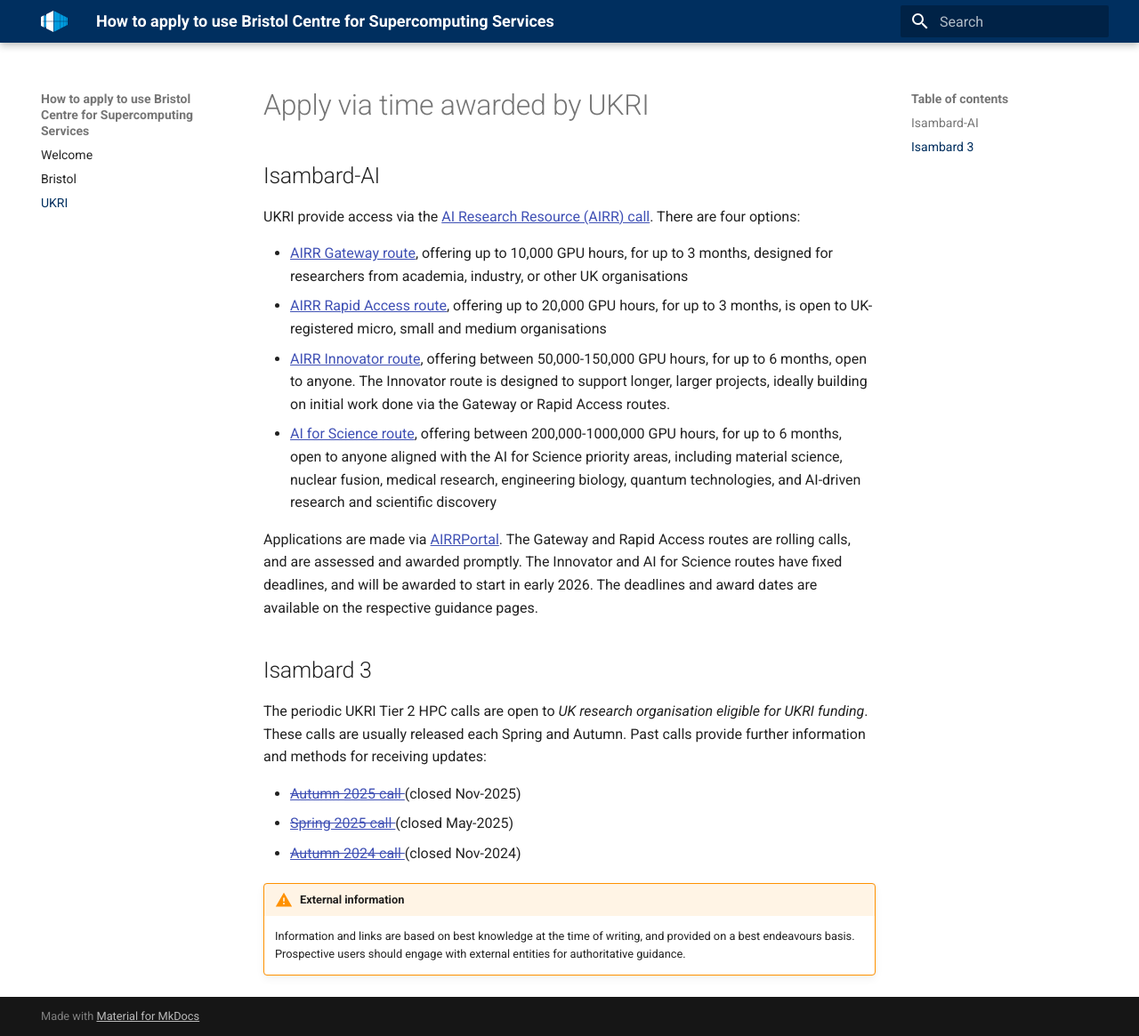
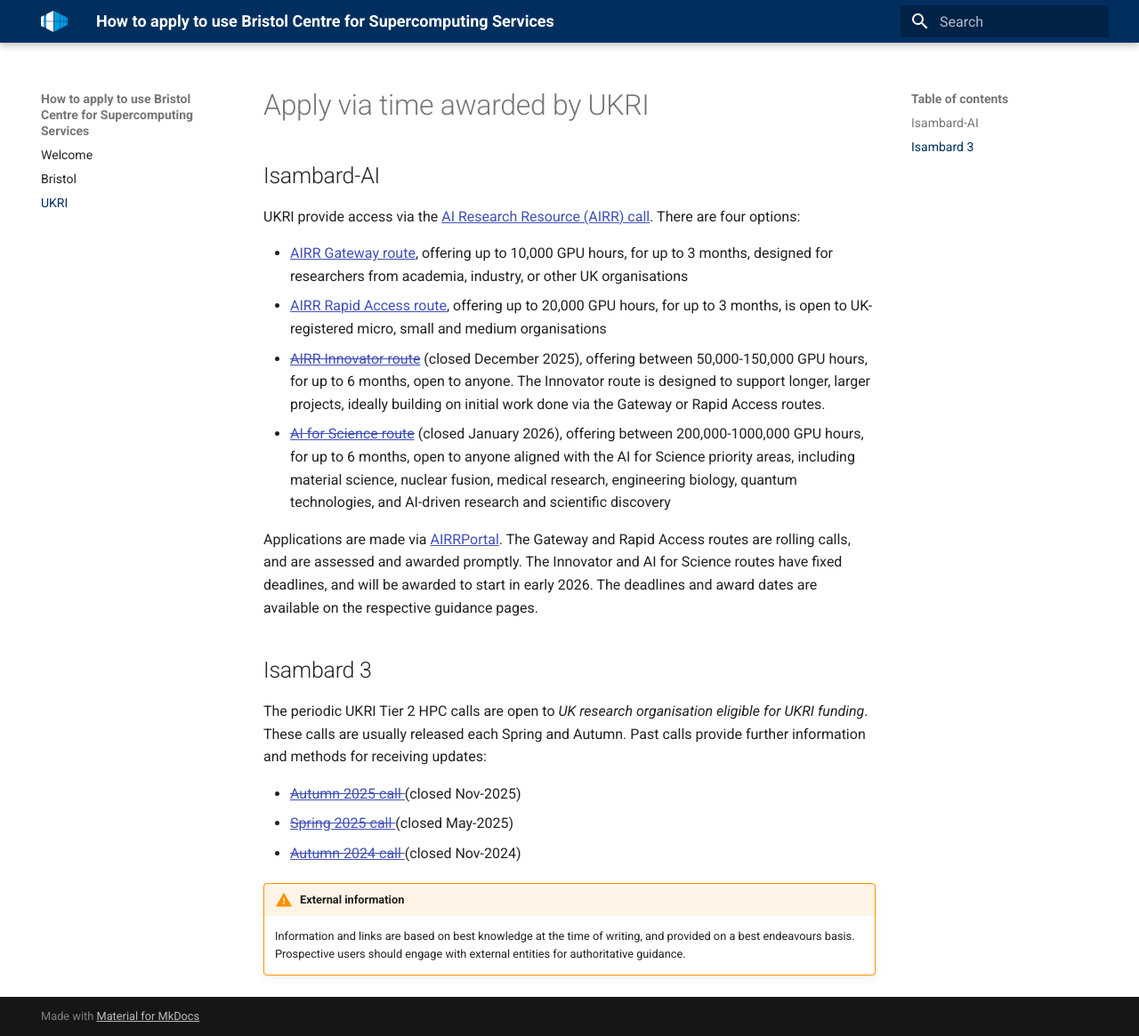
Before and after one commit to isambard-sc/apply.isambard.ac.uk, an MkDocs documentation site: the page built from docs/ukri/index.md, in a window 1280 px wide and 1165 px high. Shown: the whole window at 89% size. Built offline with MkDocs 1.6.1 and Material for MkDocs 9.7.7, drawn with Linux system fonts in a browser that asks for light colours.

Commit message:
Updated calls that are now closed

```diff
--- a/docs/ukri/index.md
+++ b/docs/ukri/index.md
@@ -11,8 +11,8 @@
 
 * [AIRR Gateway route][iai-airr-gateway], offering up to 10,000 GPU hours, for up to 3 months, designed for researchers from academia, industry, or other UK organisations
 * [AIRR Rapid Access route][iai-airr-rapid], offering up to 20,000 GPU hours, for up to 3 months, is open to UK-registered micro, small and medium organisations
-* [AIRR Innovator route][iai-airr-innovator], offering between 50,000-150,000 GPU hours, for up to 6 months, open to anyone. The Innovator route is designed to support longer, larger projects, ideally building on initial work done via the Gateway or Rapid Access routes.
-* [AI for Science route][iai-ai4science], offering between 200,000-1000,000 GPU hours, for up to 6 months, open to anyone aligned with the AI for Science priority areas, including material science, nuclear fusion, medical research, engineering biology, quantum technologies, and AI-driven research and scientific discovery
+* [<span style="text-decoration: line-through;">AIRR Innovator route</span>][iai-airr-innovator] (closed December 2025), offering between 50,000-150,000 GPU hours, for up to 6 months, open to anyone. The Innovator route is designed to support longer, larger projects, ideally building on initial work done via the Gateway or Rapid Access routes.
+* [<span style="text-decoration: line-through;">AI for Science route</span>][iai-ai4science] (closed January 2026), offering between 200,000-1000,000 GPU hours, for up to 6 months, open to anyone aligned with the AI for Science priority areas, including material science, nuclear fusion, medical research, engineering biology, quantum technologies, and AI-driven research and scientific discovery
 
 Applications are made via [AIRRPortal][airrportal]. The Gateway and Rapid Access routes are rolling calls, and are assessed and awarded promptly. The Innovator and AI for Science routes have fixed deadlines, and will be awarded to start in early 2026. The deadlines and award dates are available on the respective guidance pages.
 
```
